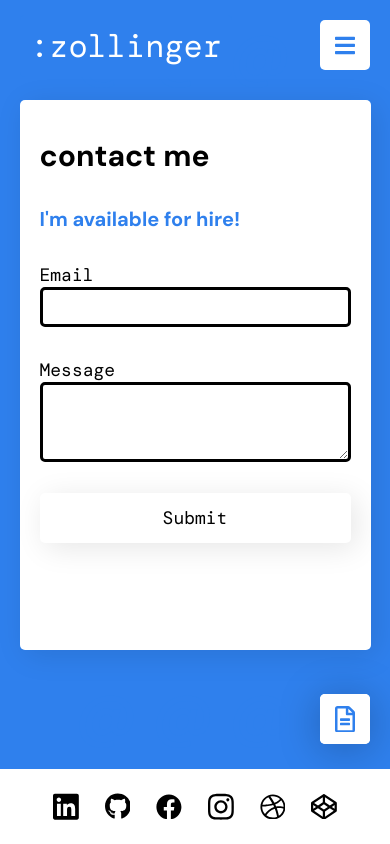
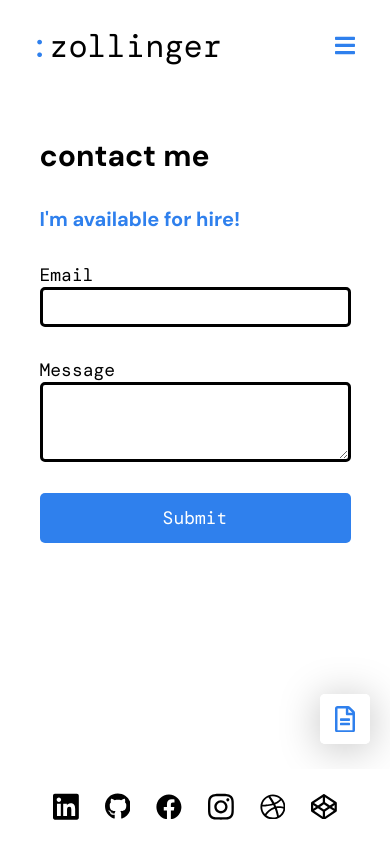
Before and after one commit to z011y/zollinger-portfolio, a Next.js app: page /contact-me in a window 390 px wide. Built offline with nearby package versions, Linux system fonts and the light colour scheme.

Commit message:
altered home page and header mobile styles

```diff
--- a/components/contact-form.js
+++ b/components/contact-form.js
@@ -102,7 +102,7 @@ const ContactForm = () => {
             </div>
           )}
           {!status.info.error && status.info.msg && (
-            <div className="success" style={{ color: "green" }}>
+            <div className="success" style={{ color: "#2f80ed" }}>
               {"Your email was sent successfully!"}
             </div>
           )}
@@ -144,6 +144,7 @@ const InfoForm = styled.form`
   @media (max-width: 600px) {
     top: 100px;
     width: 90%;
+    box-shadow: 5px 5px 30px rgba(0, 0, 0, 0);
   }
 `;
 
@@ -202,8 +203,8 @@ const Textarea = styled.textarea`
 const Button = styled.button`
   font-family: "DM Mono", monospace !important;
   height: 50px;
-  background: #ffffff;
-  box-shadow: 5px 5px 30px rgba(0, 0, 0, 0.1);
+  background: #2f80ed;
+  color: white;
   border-radius: 5px;
   font-size: 18px;
   display: flex;
--- a/components/layout.js
+++ b/components/layout.js
@@ -50,6 +50,11 @@ const Header = styled.header`
   display: flex;
   padding-right: 75px;
   z-index: 1002;
+
+  @media (max-width: 600px) {
+    height: 75px;
+    background-color: white;
+  }
 `;
 
 // const Footer = styled.footer`
--- a/components/nav.js
+++ b/components/nav.js
@@ -9,7 +9,9 @@ const Nav = () => {
     <>
       <Link href="/" passHref>
         {router.pathname === "/contact-me" ? (
-          <LogoDark>:zollinger</LogoDark>
+          <LogoDark>
+            <span>:</span>zollinger
+          </LogoDark>
         ) : (
           <Logo>
             <span>:</span>zollinger
@@ -83,6 +85,12 @@ const LogoDark = styled(Logo)`
   @media (max-width: 600px) {
     font-size: 32px;
     left: 20px;
+    color: black;
+    background-color: white;
+
+    span {
+      color: #2f80ed;
+    }
   }
 `;
 
--- a/pages/contact-me.js
+++ b/pages/contact-me.js
@@ -59,10 +59,13 @@ const Background = styled.h1`
   z-index: -100;
   overflow: hidden;
 
-  @media (max-width: 600px) {
-    font-size: 60px;
-  }
   @media (max-width: 800px) {
     color: #2f80ed;
   }
+
+  @media (max-width: 600px) {
+    font-size: 60px;
+    color: white;
+    background-color: white;
+  }
 `;
--- a/pages/me.js
+++ b/pages/me.js
@@ -117,6 +117,7 @@ const BioContainer = styled.div`
     width: 100%;
     padding-left: 40px;
     padding-top: 200px;
+    border-radius: 0px;
   }
 `;
 
```
Also changed, not shown: pages/index.js (+6 -4 lines).
